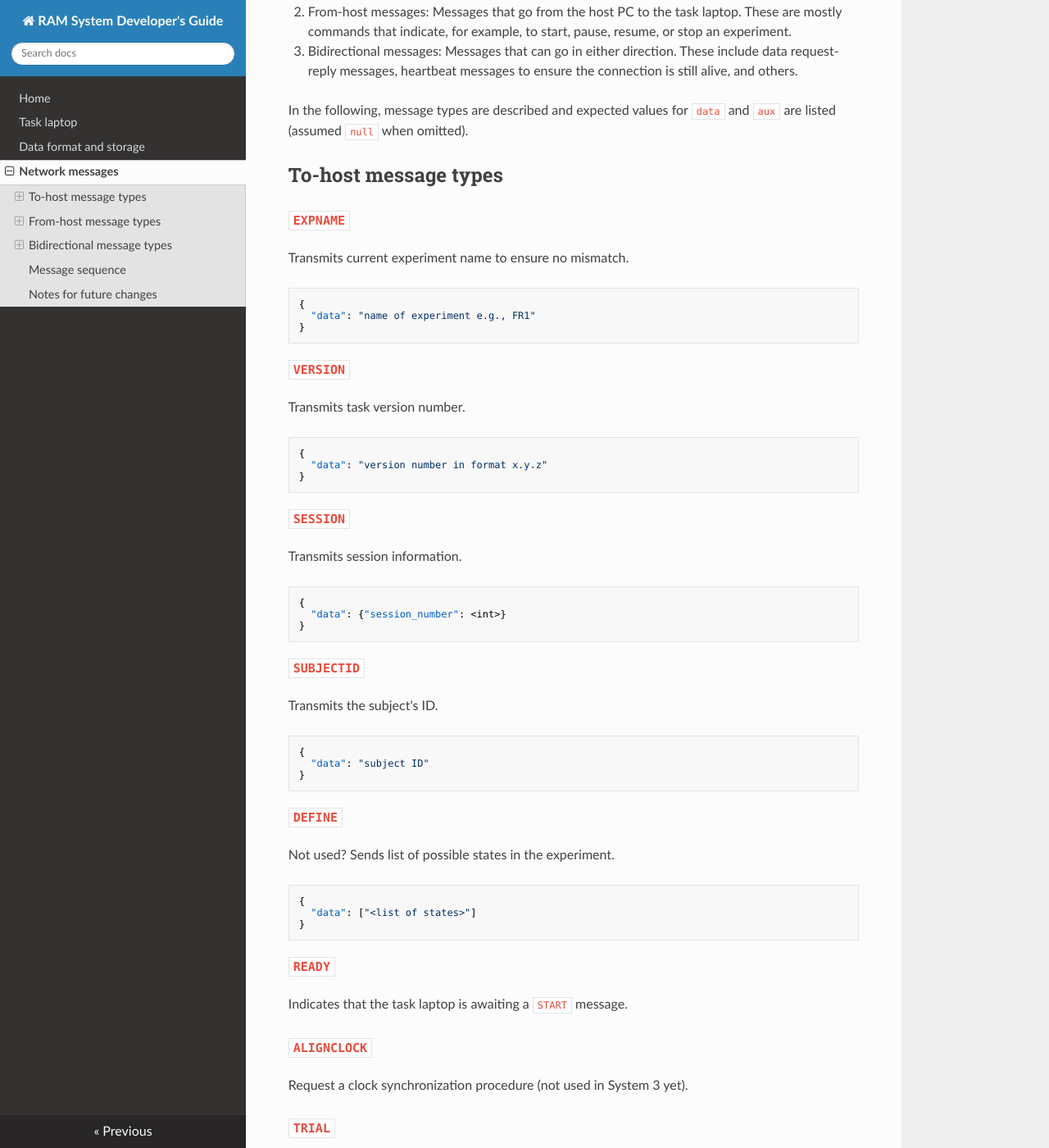
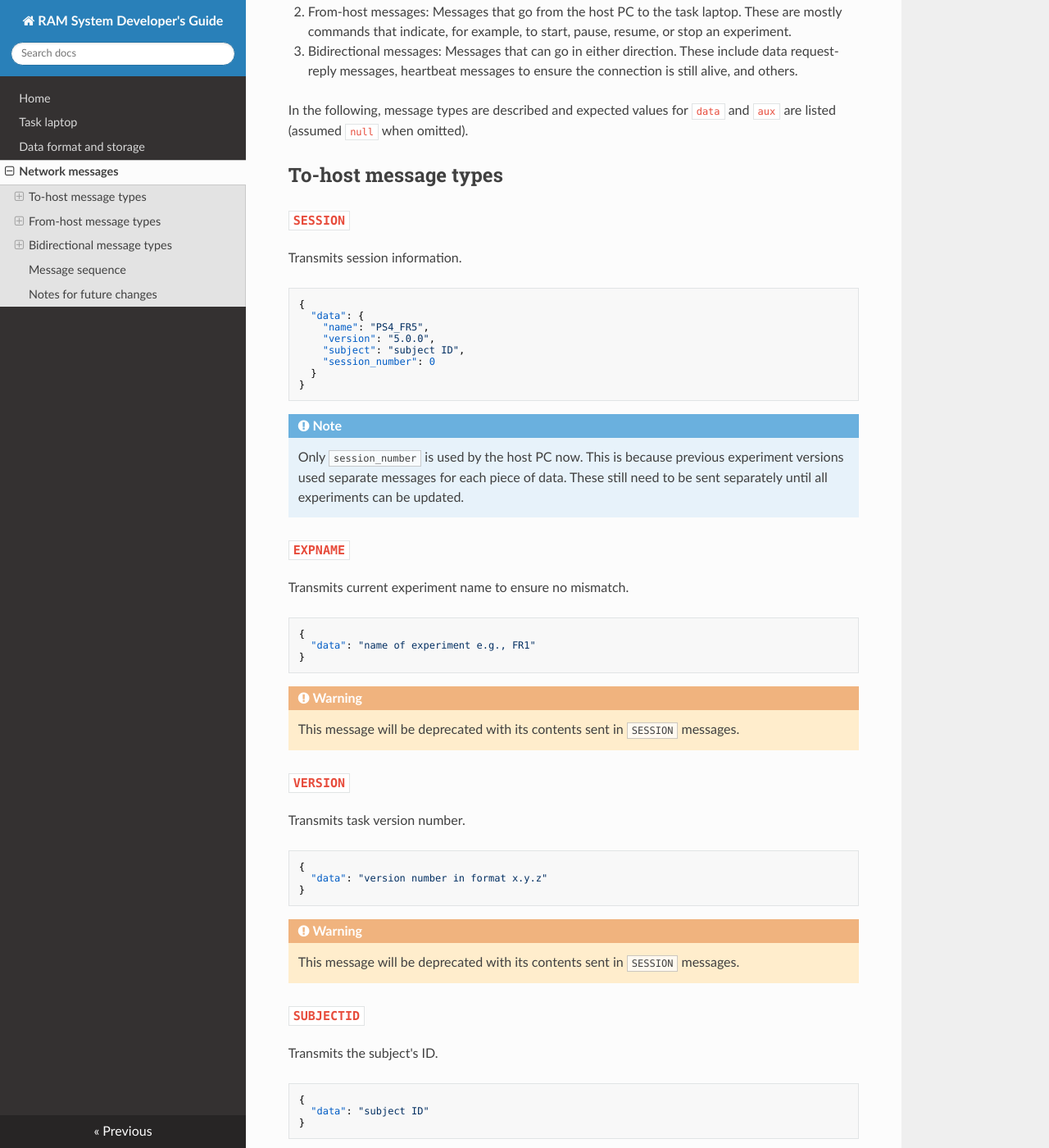
Before and after one commit to pennmem/ram-devguide, an MkDocs documentation site: the page built from docs/networking.md, in a window 1280 px wide and 1400 px high, scrolled down 600 px. Shown: the whole window at 82% size. Built offline with MkDocs 1.6.1, drawn with Linux system fonts in a browser that asks for light colours; nearby versions of some CDN libraries; old or Windows-style settings are respelled for this version of MkDocs; some of the changed text lies outside the part shown.

Commit message:
Update session messages documentation

````diff
--- a/docs/networking.md
+++ b/docs/networking.md
@@ -37,6 +37,27 @@ and `aux` are listed (assumed `null` when omitted).
 
 ## To-host message types
 
+###  `SESSION`
+
+Transmits session information.
+
+```json
+{
+  "data": {
+    "name": "PS4_FR5",
+    "version": "5.0.0",
+    "subject": "subject ID",
+    "session_number": 0
+  }
+}
+```
+
+!!! note
+
+    Only `session_number` is used by the host PC now. This is because previous
+    experiment versions used separate messages for each piece of data. These
+    still need to be sent separately until all experiments can be updated.
+
 ### `EXPNAME`
 
 Transmits current experiment name to ensure no mismatch.
@@ -46,6 +67,11 @@ Transmits current experiment name to ensure no mismatch.
   "data": "name of experiment e.g., FR1"
 }
 ```
+
+!!! warning
+
+    This message will be deprecated with its contents sent in `SESSION`
+    messages.
 
 ### `VERSION`
 
@@ -57,15 +83,10 @@ Transmits task version number.
 }
 ```
 
-###  `SESSION`
+!!! warning
 
-Transmits session information.
-
-```json
-{
-  "data": {"session_number": <int>}
-}
-```
+    This message will be deprecated with its contents sent in `SESSION`
+    messages.
 
 ###  `SUBJECTID`
 
@@ -76,6 +97,11 @@ Transmits the subject's ID.
   "data": "subject ID"
 }
 ```
+
+!!! warning
+
+    This message will be deprecated with its contents sent in `SESSION`
+    messages.
 
 ### `DEFINE`
 
````
